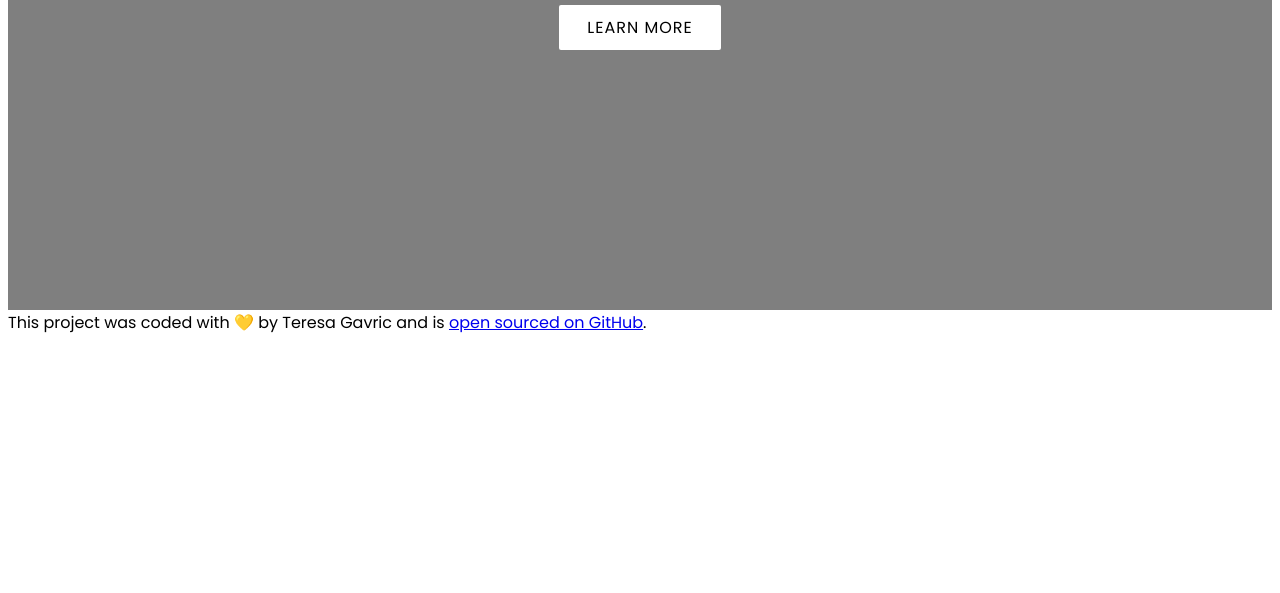
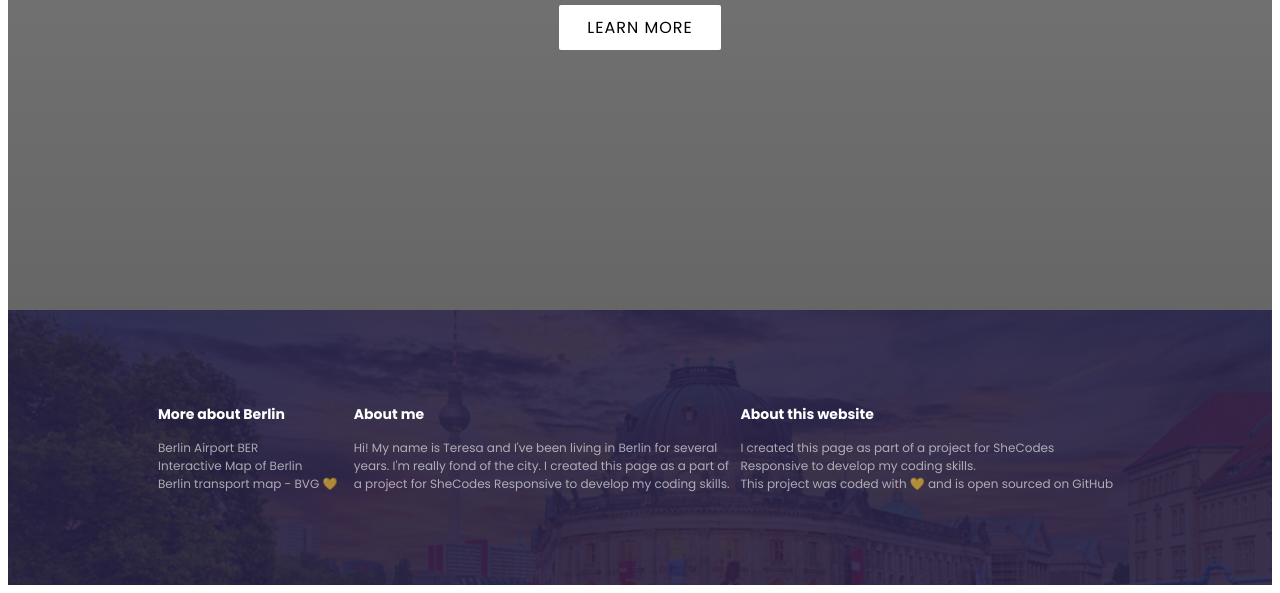
Before and after one commit to ter-gav/travel-project, a plain HTML site: page index.html in a window 1280 px wide. Shown: the part 461-1054 px from the top of the page. Before the commit the page ends 804 px from the top, so only its background shows below. Drawn offline with Linux system fonts and the light colour scheme.

Commit message:
added css and images to footer section

```diff
--- a/index.html
+++ b/index.html
@@ -22,10 +22,51 @@
         <a href="#more">Learn more</a>
       </header>
       <footer>
-        This project was coded with 💛 by Teresa Gavric and is
-        <a href="https://github.com/ter-gav/travel-project"
-          >open sourced on GitHub</a
-        >.
+        <section class="grid">
+          <div>
+            <h3>More about Berlin</h3>
+            <ul>
+              <li>
+                <a href="https://ber.berlin-airport.de/de.html" target="_blank"
+                  >Berlin Airport BER</a
+                >
+              </li>
+              <li>
+                <a href="https://www.introducingberlin.com/map" target="_blank"
+                  >Interactive Map of Berlin</a
+                >
+              </li>
+              <li>
+                <a
+                  href="https://www.bvg.de/en/connections/network-maps-and-routes"
+                  target="_blank"
+                  >Berlin transport map</a
+                >
+                - BVG 💛
+              </li>
+            </ul>
+          </div>
+          <div>
+            <h3>About me</h3>
+            <p>
+              Hi! My name is Teresa and I've been living in Berlin for several
+              years. I'm really fond of the city. I created this page as a part
+              of a project for SheCodes Responsive to develop my coding skills.
+            </p>
+          </div>
+          <div>
+            <h3>About this website</h3>
+            <p>
+              I created this page as part of a project for SheCodes Responsive
+              to develop my coding skills.
+              <br />
+              This project was coded with 💛 and is
+              <a href="https://github.com/ter-gav/travel-project"
+                >open sourced on GitHub</a
+              ><div class=""></div>
+            </p>
+          </div>
+        </section>
       </footer>
     </div>
   </body>
--- a/src/styles.css
+++ b/src/styles.css
@@ -3,12 +3,16 @@ body {
 }
 
 .container {
-  max-width: 1300px;
+  max-width: 1400px;
   margin: 0 auto;
+}
+section {
+  max-width: 1200px;
+  padding: 50px 150px;
 }
 
 header {
-  background-image: linear-gradient(rgba(0, 0, 0, 0.5), rgba(0, 0, 0, 0.5)),
+  background-image: linear-gradient(rgba(0, 0, 0, 0.5), rgba(0, 0, 0, 0.6)),
     url("../images/berlin.jpg");
   background-repeat: no-repeat;
   background-size: cover;
@@ -48,6 +52,50 @@ header a {
   border-radius: 2px;
 }
 
+footer {
+  background-image: linear-gradient(
+      rgba(39, 32, 68, 0.9),
+      rgba(39, 32, 68, 0.9)
+    ),
+    url("../images/berlin-footer.jpg");
+  background-repeat: no-repeat;
+  background-size: cover;
+  padding: 30px 0;
+  color: white;
+}
+
+footer h3 {
+  font-size: 14px;
+  line-height: 1.5;
+}
+
+footer p {
+  font-size: 12px;
+  opacity: 0.6;
+  line-height: 1.5;
+}
+
+footer ul {
+  padding: 0;
+  font-size: 12px;
+  opacity: 0.6;
+}
+
+footer li {
+  list-style: none;
+}
+
+footer a {
+  color: white;
+  text-decoration: none;
+}
+
+.grid {
+  display: grid;
+  grid-template-columns: 1fr 2fr 2fr;
+  grid-gap: 5px;
+}
+
 @media (max-width: 900px) {
   header {
     padding: 50px 0;
```
Also changed, not shown: images/berlin-footer.jpg (added).
